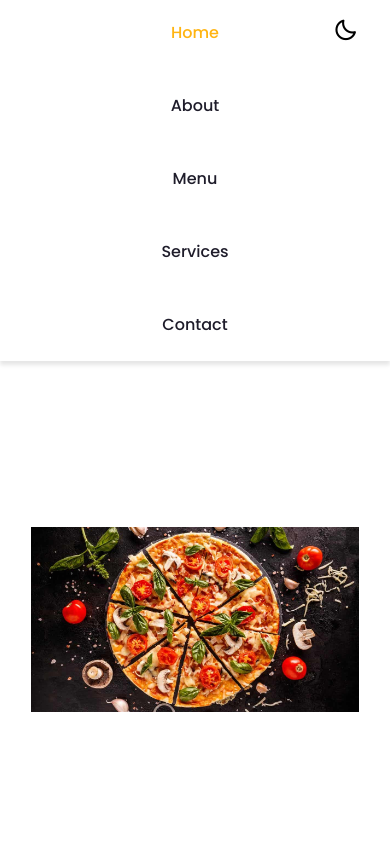
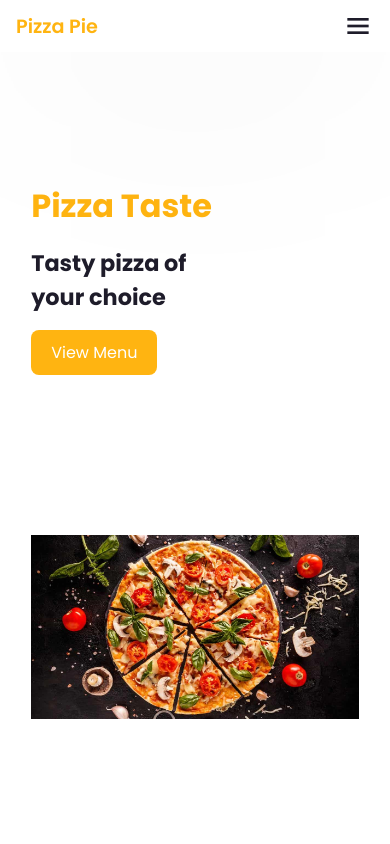
Before and after one commit to AmazedWonder/PIZZAH_SHOP, a plain HTML site: page index.html in a window 390 px wide. Shown: the top 844 px of the page. Drawn offline with nearby package versions, Linux system fonts and the light colour scheme.

Commit message:
Update index.html and styles.css

```diff
--- a/index.html
+++ b/index.html
@@ -23,7 +23,7 @@
             <li><a href="#contact">Contact</a></li>
 
             <!-- Dark Mode -->
-            <div class="bx bx-moon" id="darkmode"></div>
+            <div class="bx bx-moon bx-border-circle" id="darkmode"></div>
         </ul>
      </header>
      <!-- Home Section -->
--- a/styles.css
+++ b/styles.css
@@ -21,6 +21,24 @@
     --main-color: #ffb411;
     --text-color: #1e1c2a;
     --bg-color: #fff;
+
+    --big-font: 4rem;
+    --h2-font: 2.24rem;
+    --p-font: 0.9rem;
+}
+
+section {
+    padding: 50px 10%;
+}
+
+body.active {
+    --bg-color: #1e1c2a;
+    --text-color: #fff;
+}
+
+body {
+    color: var(--text-color);
+    background: var(--bg-color);
 }
 
 #darkmode {
@@ -63,6 +81,21 @@ header {
     color: var(--main-color);
 }
 
+/* .bx-moon {
+    background: #cecdcc;
+} */
+
+.bx-moon:hover {
+    background: #747372;
+    color: #fff;
+    transition: 0.5s ease-in-out;
+}
+
+.bx-sun:hover {
+    background: #fff;
+    color: #747372;
+}
+
 #menuIcon {
     font-size: 2rem;
     cursor: pointer;
@@ -85,6 +118,11 @@ header {
 .home-content h1 {
     font-size: var(--big-font);
     color: var(--main-color);
+}
+
+.home-content h2 {
+    font-size: var(--h2-font);
+    margin: 1rem 0 1rem;
 }
 
 .btn {
@@ -153,7 +191,8 @@ header {
     justify-content: center;
     align-items: center;
     border-radius: 0.5rem;
-     box-shadow: 0 2px 4px rgb(4 64 54 / 10%);
+    box-shadow: 0 2px 4px rgb(4 64 54 / 10%);
+    padding: 10px;
 }
 
 .box-img {
@@ -181,6 +220,7 @@ header {
 
 .box span {
     font-size: var(--p-font);
+    font-weight: 500;
 }
 
 .box .bx {
@@ -194,7 +234,7 @@ header {
 }
 
 .box .bx:hover {
-    background: #fff;
+    background: #d1a30d;
 }
 
 .services-container {
@@ -219,8 +259,6 @@ header {
 .connect {
     display: flex;
     align-items: center;
-    /* justify-content: center;
-    gap: 2rem; */
     justify-content: space-around;
     margin: 20px 40px;
 }
@@ -287,6 +325,16 @@ header {
     text-align: center;
   }
 
+  @media (max-width: 921px) {
+    header {
+        padding: 14px 41px;
+    }
+    :root {
+        --big-font: 3rem;
+        --h2-font: 1.7rem;
+    }
+  }
+
   @media (max-width: 768px) {
     section {
         padding: 50px 8%;
@@ -297,7 +345,7 @@ header {
     }
     header .navbar {
         position: absolute;
-        top: -4px;
+        top: -400px;
         left: 0;
         right: 0;
         display: flex;
@@ -307,7 +355,11 @@ header {
         box-shadow: 0 4px 4px rgb(0 0 0 / 10%);
         transition: 0.2s ease;
     }
+    /* .navbar {
+        display: none;
+    } */
     .navbar .active {
+        /* display: flex; */
         top: 100%;
     }
     .navbar a {
@@ -322,13 +374,25 @@ header {
     }
   }
 
+  /* Ensure images are responsive and well-scaled on smaller screens */
+/* .about-img img, .home-img img {
+    max-width: 100%;
+    height: auto;
+} */
+
+/* Apply background color on dark mode toggle */
+/* body.active {
+    background-color: #121212;
+    color: #fff;
+} */
+
   @media (max-width: 715px) {
     header {
         padding: 10px 16px;
     }
     .home {
         grid-template-columns: 1fr;
-        text-align: center;
+        /* text-align: center; */
     }
     .about {
         grid-template-columns: 1fr;
```
